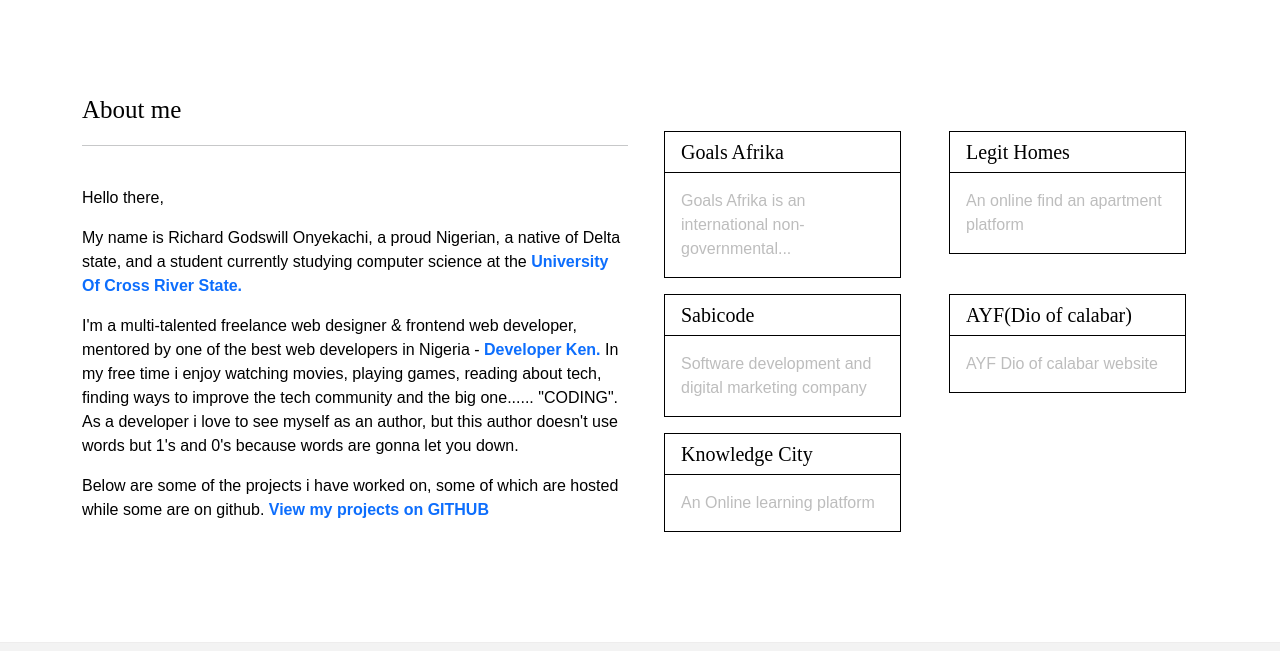
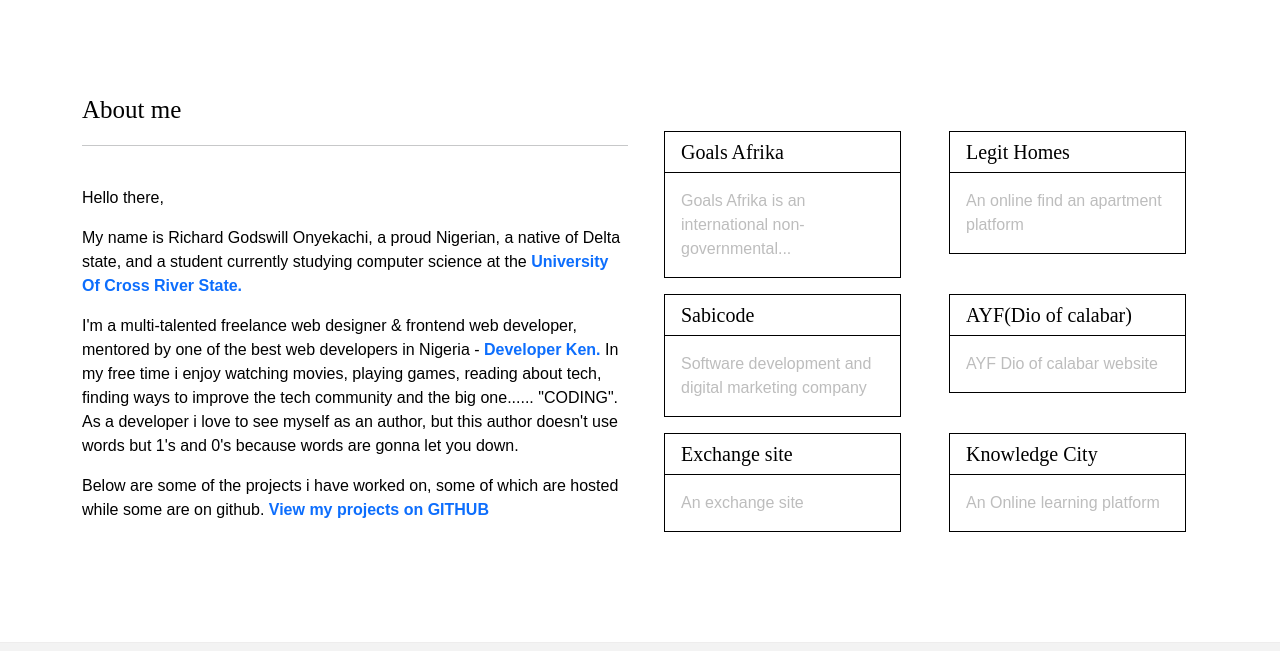
Before and after one commit to DeveloperRichard1/portfolio, a plain HTML site: page index.html in a window 1280 px wide. Shown: the part 779-1430 px from the top of the page. Drawn offline with Linux system fonts and the light colour scheme; a web font is replaced by a local one.

Commit message:
Update index.html

```diff
--- a/index.html
+++ b/index.html
@@ -77,7 +77,7 @@
                             Hello there,
                         </p>
                         <p style="line-height: 1.5; color: #000" data-aos="fade-up" data-aos-delay="500" data-aos-duration="1500">
-                            My name is Richard Godswill Onyekachi, a proud Nigerian, a native of Delta state, and a student currently studying computer science at the <a href="https://www.crutech.edu.ng/" target="_blank" class="fw-bold text-decoration-none  link-primary"> University Of Cross River State.</a>
+                            My name is Richard Godswill Onyekachi, a proud Nigerian, a native of Delta state, and a student currently studying computer science at the <a href="https://www.unicross.edu.ng/" target="_blank" class="fw-bold text-decoration-none  link-primary"> University Of Cross River State.</a>
                         </p>
                         <p style="line-height: 1.5; color: #000" data-aos="fade-up" data-aos-delay="600" data-aos-duration="1500">
                             I'm a multi-talented freelance web designer & frontend web developer, mentored by one of the best web developers in Nigeria - <a href="https://ekenedilichukwu.info/" target="_blank" class="fw-bold text-decoration-none  link-primary"> Developer Ken. </a> In my free time i enjoy watching movies, playing games, reading about tech, finding ways to improve the tech community and the big one...... "CODING". As a developer i love to see myself as an author, but this author doesn't use words but 1's and 0's because words are gonna let you down.
@@ -129,6 +129,16 @@
                                 </div>
                             </a>
                         </div>
+                      <div class="col-lg-6 px-4 my-2" data-aos="fade-up" data-aos-delay="400" data-aos-duration="1500">
+                            <a href="https://developerrichard1.github.io/AyfCalabarDiocese/" class="card">
+                                <h5 class="card-header">Exchange site</h5>
+                                <div class="card-body">
+                                    <p class="card-text">
+                                        An exchange site
+                                    </p>
+                                </div>
+                            </a>
+                        </div>
                         <div class="col-lg-6 px-4 my-2" data-aos="fade-up" data-aos-delay="400" data-aos-duration="1500">
                             <a href="https://github.com/developerekene/Knowledge_city_web_app" class="card">
                                 <h5 class="card-header">Knowledge City</h5>
```
